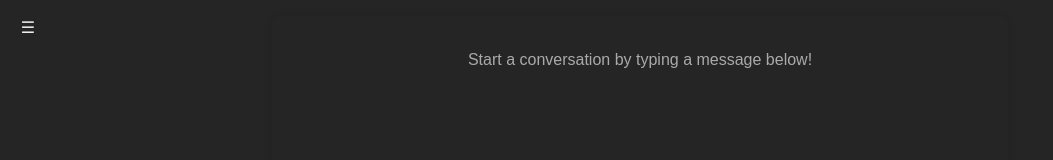
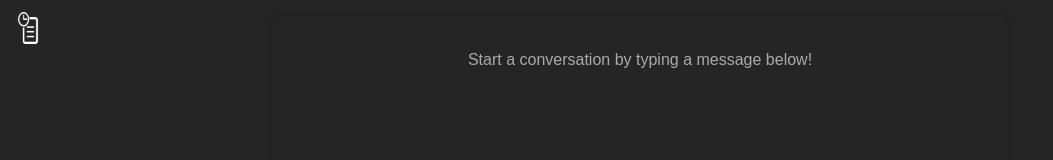
Before and after one commit to Famanias/ai-platform, a SvelteKit app in the folder ai-platform/: page / in a window 1280 px wide. Shown: the top 160 px of the page, without its empty margins (0-1053 px from the left). Built offline with nearby package versions, Linux system fonts and the light colour scheme.

Commit message:
latest version

```diff
--- a/ai-platform/src/app.css
+++ b/ai-platform/src/app.css
@@ -277,3 +277,11 @@
 .text-center{
     color: #aaaaaa;
 }
+
+.icon {
+    width: 5rem;
+    height: 2rem;
+    display: block;
+    transition: filter 0.3s ease; /* Smooth color transition */
+    filter: brightness(0) invert(1) hue-rotate(0deg);
+  }
--- a/ai-platform/src/routes/+page.svelte
+++ b/ai-platform/src/routes/+page.svelte
@@ -212,8 +212,8 @@
 
 <main class="chat-app">
   <div class="chat-content">
-    <button class="toggle-button" on:click={() => (showHistory = !showHistory)}>
-      {#if showHistory}✕{:else}☰{/if}
+    <button class="toggle-button {showHistory ? 'active' : ''}" on:click={() => (showHistory = !showHistory)} title={showHistory ? 'Hide History' : 'Show History'}>
+      <img src="/32223.png" alt="Show history" class="icon" transition:fade={{ duration: 200 }} />
     </button>
     <div class="chat-container" bind:this={chatContainer}>
       {#if messages.length === 0 && !displayThinking && !displayResponse && !messages.some(m => m.content)}
@@ -267,7 +267,7 @@
     <div class="sidebar" transition:fade={{ duration: 300}}>
       <div style="display: flex; justify-content: space-between; align-items: center; margin-bottom: 1rem;">
         <h2>Chat History</h2>
-        <button class="close-button" on:click={() => (showHistory = false)}>X</button>
+        <button class="close-button" on:click={() => (showHistory = false)}>✕</button>
       </div>
       <button
         class="new-chat-button"
```
Also changed, not shown: ai-platform/static/32223.png (added).
